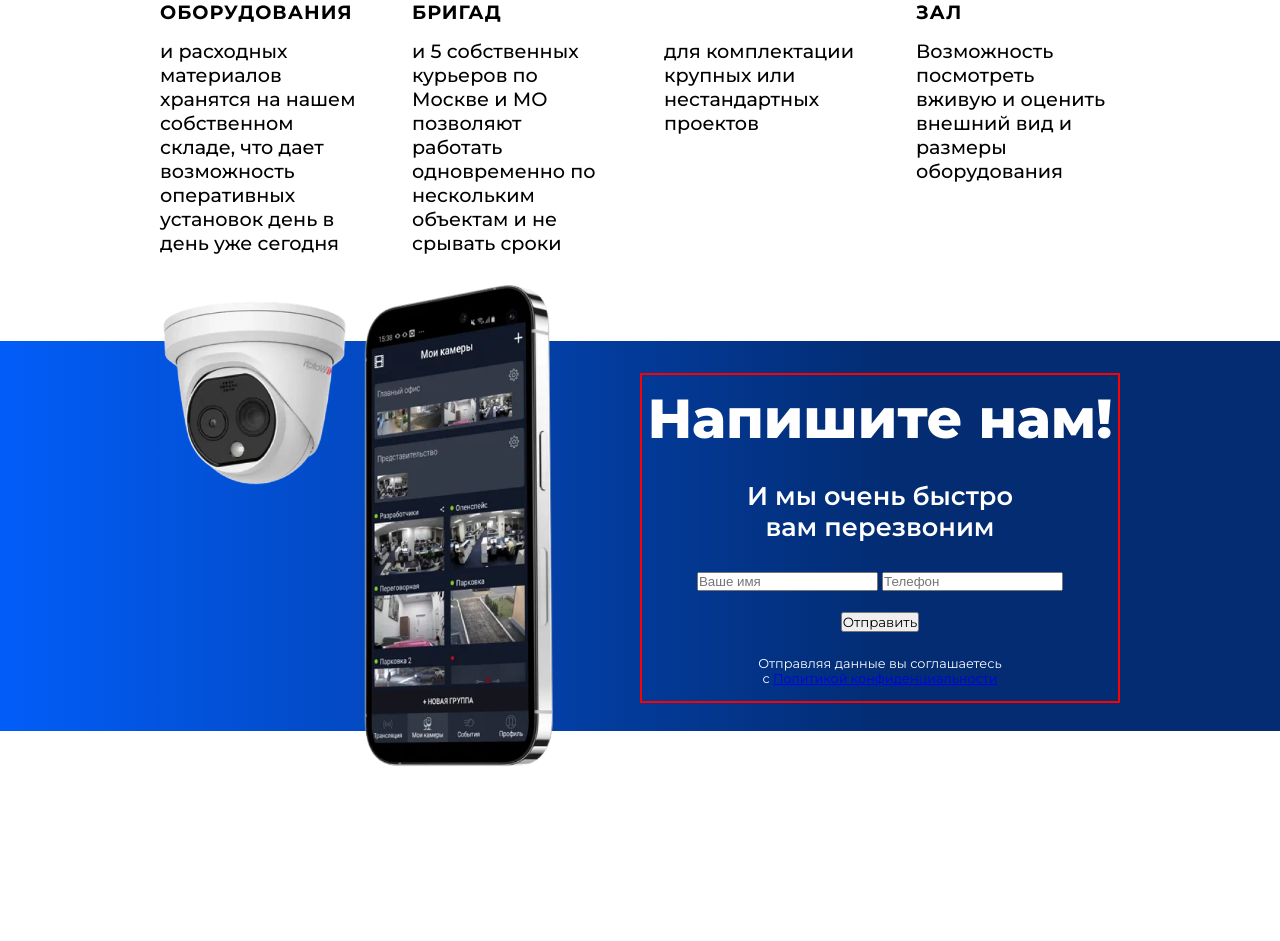
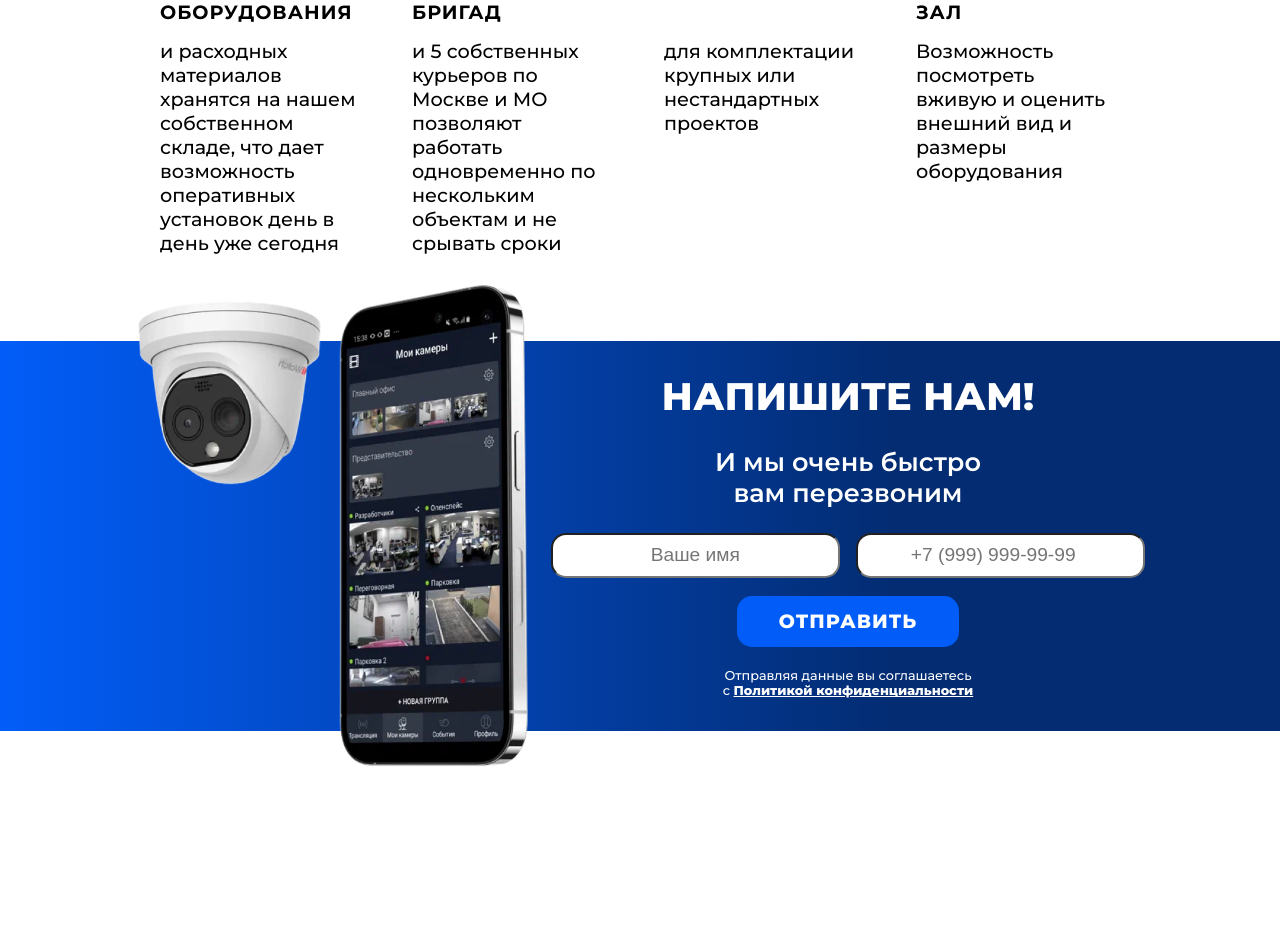
Before and after one commit to NeoScripter/inteco-sb-new-page, a PHP site: page / in a window 1280 px wide. Shown: the part 3616-4557 px from the top of the page. Run offline with PHP 8.4, Linux system fonts and the light colour scheme.

Commit message:
Finished the form section

```diff
--- a/index.html
+++ b/index.html
@@ -249,13 +249,11 @@
                     <h2 class="form-header">Напишите нам!</h2>
                     <p class="form-par">И мы очень быстро <br> вам перезвоним</p>
                     <div class="input-wrapper">
-                        <label for="form-name"></label>
                         <input type="text" id="form-name" name="your-name" placeholder="Ваше имя" required>
-                        <label for="form-phone"></label>
-                        <input type="number" id="form-phone" name="your-phone" placeholder="Телефон" required>
+                        <input type="number" id="form-phone" name="your-phone" placeholder="+7 (999) 999-99-99" required>
                     </div>
-                    <div class="submit-button-wrapper">
-                        <button type="submit">Отправить</button>
+                    <div class="submit-btn-wrapper">
+                        <button type="submit" id="submit-form-btn">Отправить</button>
                     </div>
                     <div class="policy-wrapper">
                         <p class="policy-par">Отправляя данные вы соглашаетесь <br> с <a href="#" class="policy-link">Политикой конфиденциальности</a></p>
--- a/inteco-sb-hp.css
+++ b/inteco-sb-hp.css
@@ -562,6 +562,7 @@ img {
     grid-template-columns: 1fr 1fr;
     place-content: center;
     margin-inline: auto;
+    gap: 1em;
 }
 
 .form-image-holder {
@@ -579,18 +580,19 @@ img {
 #call-us-form {
     height: calc(var(--phone-height-2) * 0.55);
     margin-top: clamp(1em, 3vw, 2em);
-    border: 2px solid red;
     color: #fff;
     text-align: center;
     display: flex;
     flex-direction: column;
     justify-content: space-around;
     align-items: center;
+    gap: 1em;
 }
 
 .form-header {
-    font-size: var(--header-large-fs);
+    font-size: var(--header-fs);
     font-weight: 800;
+    text-transform: uppercase;
 }
 
 .form-par {
@@ -600,6 +602,45 @@ img {
 
 .policy-par {
     font-size: var(--fine-print-fs);
+}
+
+.input-wrapper {
+    display: flex;
+    justify-content: center;
+    gap: 1em;
+}
+
+.input-wrapper input {
+    font-size: var(--small-fs);
+    text-align: center;
+}
+
+
+.input-wrapper > * {
+    border-radius: 15px;
+    padding: 0.5em 1em;
+}
+
+#submit-form-btn {
+    border-radius: 15px;
+    font-size: var(--small-fs);
+    text-transform: uppercase;
+    background-color: #025DF8;
+    color: #fff;
+    font-weight: 800;
+    border: none;
+    cursor: pointer;
+    padding: 0.7em 2.2em;
+    letter-spacing: 1px;
+}
+
+.policy-par {
+    font-weight: 500;
+}
+
+.policy-link {
+    font-weight: 800;
+    color: white;
 }
 
 @media screen and (min-width: 1500px) {
```
